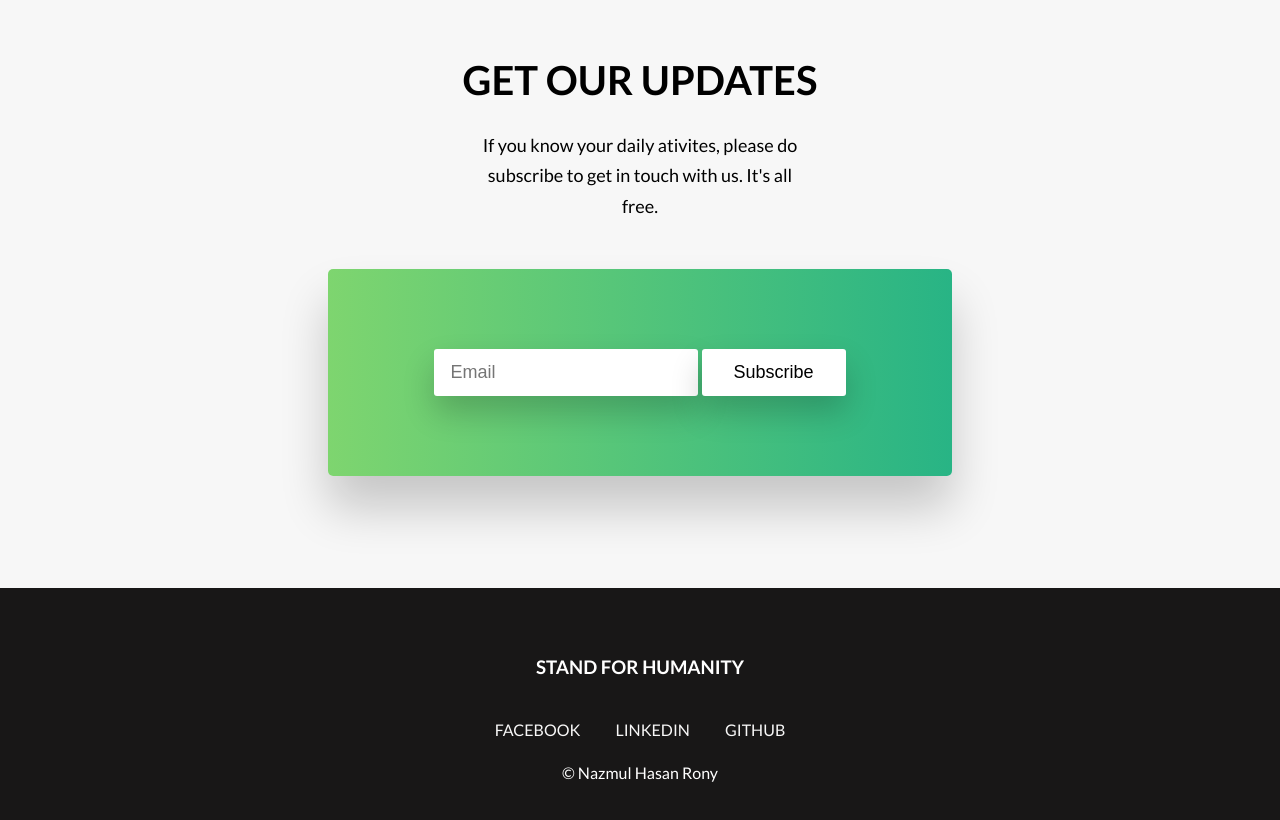
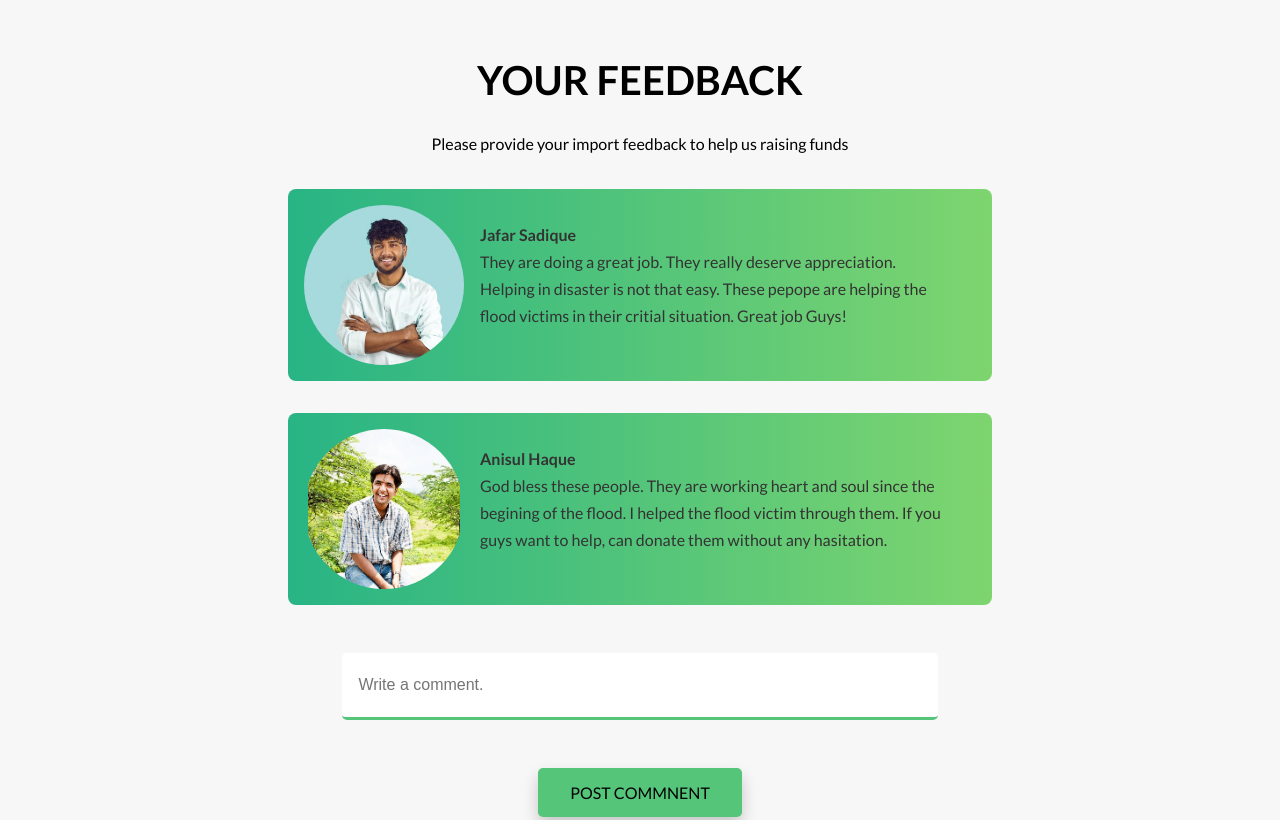
Before and after one commit to nazmulrony/donate-today-assignment, a plain HTML site: page index.html in a window 1280 px wide. Shown: the part 2560-3380 px from the top of the page. Drawn offline with Linux system fonts and the light colour scheme.

Commit message:
bonus content added

```diff
--- a/index.html
+++ b/index.html
@@ -92,6 +92,55 @@
             </div>
         </div>
     </section>
+
+    <section class="section-feedback">
+        <h2>Your feedback</h2>
+        <p class="feedbcak-text">
+            Please provide your import feedback to help us raising funds
+        </p>
+        <div class="feedback-container">
+            <div class="feedback-photo-box">
+                <img
+                    src="image/2.jpg"
+                    alt="person-photo"
+                    class="feedback-photo"
+                />
+            </div>
+            <div class="feedback-content">
+                <h4>Jafar Sadique</h4>
+                <p>
+                    They are doing a great job. They really deserve
+                    appreciation. Helping in disaster is not that easy. These
+                    pepope are helping the flood victims in their critial
+                    situation. Great job Guys!
+                </p>
+            </div>
+        </div>
+        <div class="feedback-container">
+            <div class="feedback-photo-box">
+                <img
+                    src="image/3.jpg"
+                    alt="person-photo"
+                    class="feedback-photo"
+                />
+            </div>
+            <div class="feedback-content">
+                <h4>Anisul Haque</h4>
+                <p>
+                    God bless these people. They are working heart and soul
+                    since the begining of the flood. I helped the flood victim
+                    through them. If you guys want to help, can donate them
+                    without any hasitation.
+                </p>
+            </div>
+        </div>
+        <input
+            type="text"
+            placeholder="Write a comment. "
+            class="feedback-input"
+        />
+        <a href="" class="btn-link">post commnent</a>
+    </section>
     <section class="section-update">
         <h2>Get our updates</h2>
         <p class="update-text">
--- a/style.css
+++ b/style.css
@@ -153,6 +153,59 @@ h3 {
     margin: 1rem 0;
 }
 
+.section-feedback {
+    padding: 4rem 18rem;
+    background-color: #f7f7f7;
+    text-align: center;
+}
+
+.feedback-text {
+    font-size: 18px;
+    margin: 0 14rem;
+}
+
+.feedback-container {
+    background-image: linear-gradient(to left, #7ed56f, #28b485);
+    color: #333;
+    height: 10rem;
+    padding: 1rem;
+    display: flex;
+    margin: 2rem 0;
+    border-end-end-radius: 5px;
+    border-radius: 8px;
+}
+.feedback-photo-box {
+    height: 10rem;
+    width: 10rem;
+    border-radius: 50%;
+    text-align: center;
+    overflow: hidden;
+}
+
+.feedback-photo {
+    margin: 0 auto;
+    height: 100%;
+}
+
+.feedback-content {
+    width: 70%;
+    text-align: left;
+    margin: 1rem;
+}
+
+.feedback-input {
+    display: block;
+    width: 80%;
+    height: 2rem;
+    padding: 1rem;
+    outline: none;
+    border: none;
+    border-radius: 5px;
+    border-bottom: 3px solid #55c57a;
+    margin: 3rem auto 0;
+    font-size: 16px;
+}
+
 .section-update {
     padding: 4rem 10rem;
     background-color: #f7f7f7;
```
Also changed, not shown: image/1.jpg (deleted), image/2.jpg (added), image/3.jpg (added).
